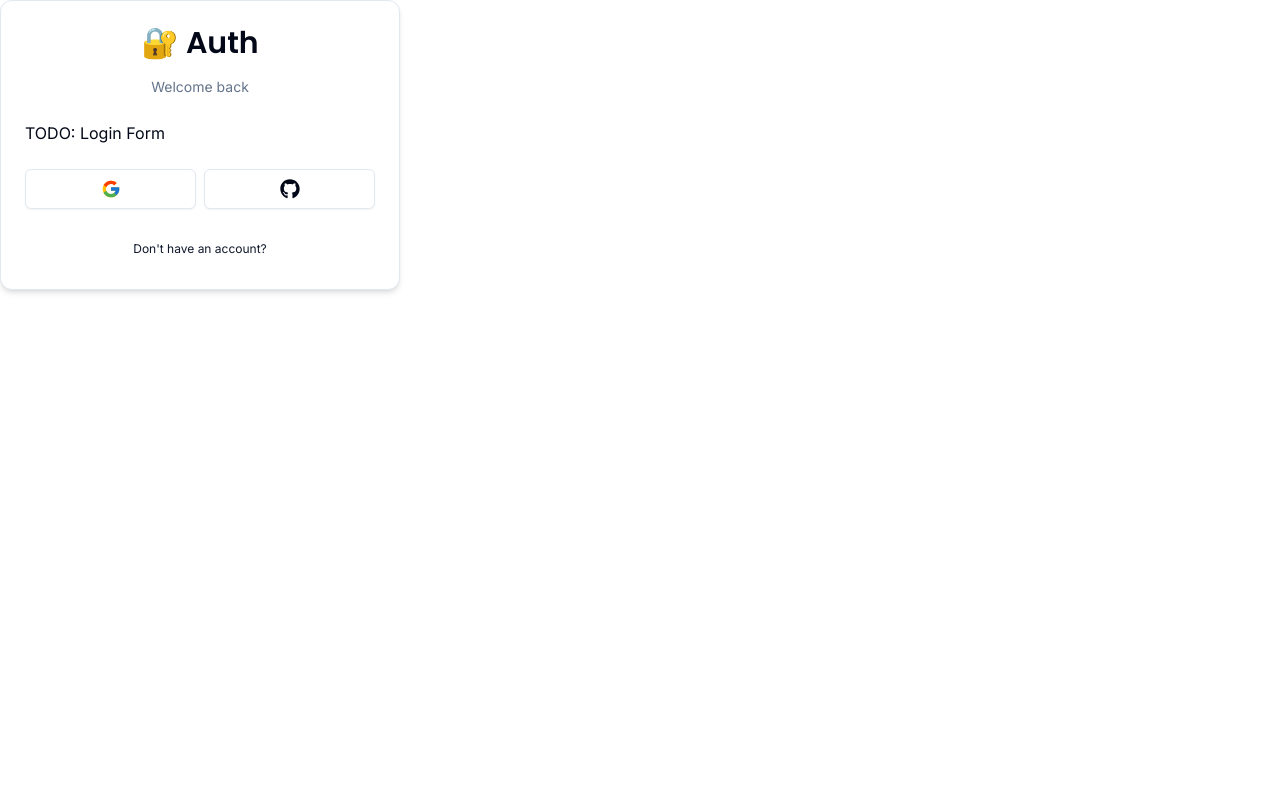
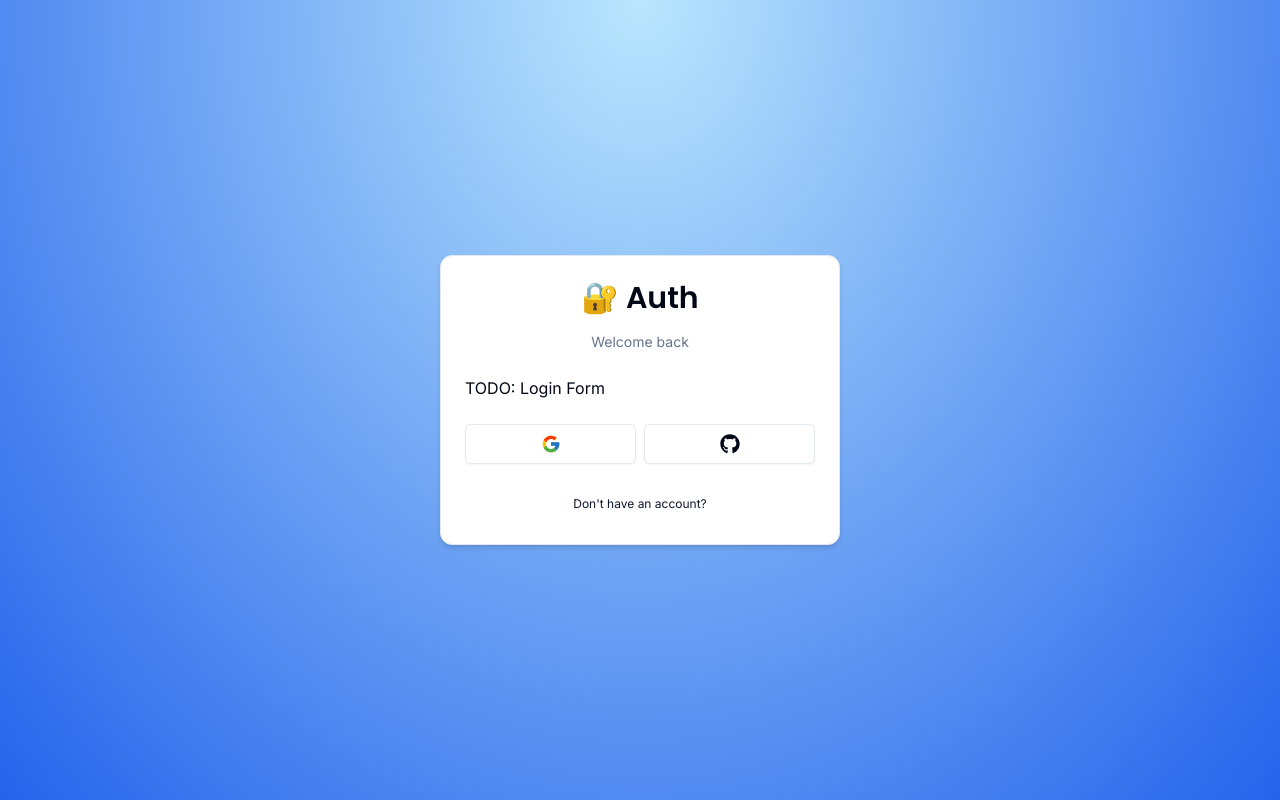
Before and after one commit to ManasSin/Authentication-Toolbox, a Next.js app: page /auth/login in a window 1280 px wide. Built offline with nearby package versions, Linux system fonts and the light colour scheme.

Commit message:
app layout

```diff
--- /dev/null
+++ b/app/auth/layout.tsx
@@ -0,0 +1,15 @@
+import { FC } from "react";
+
+interface layoutProps {
+  children: React.ReactNode;
+}
+
+const layout: FC<layoutProps> = ({ children }) => {
+  return (
+    <div className="h-full flex items-center justify-center bg-[radial-gradient(ellipse_at_top,_var(--tw-gradient-stops))] from-sky-200 to-blue-600">
+      {children}
+    </div>
+  );
+};
+
+export default layout;
```
